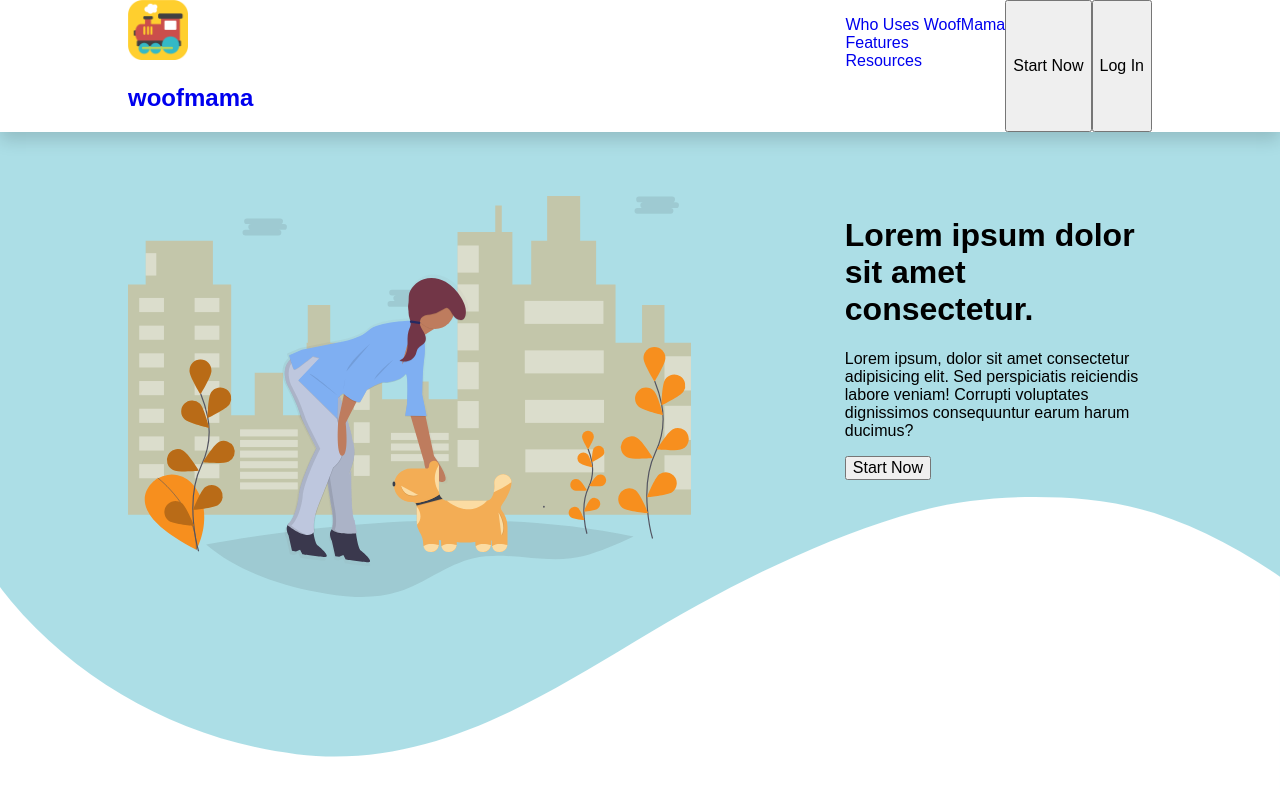
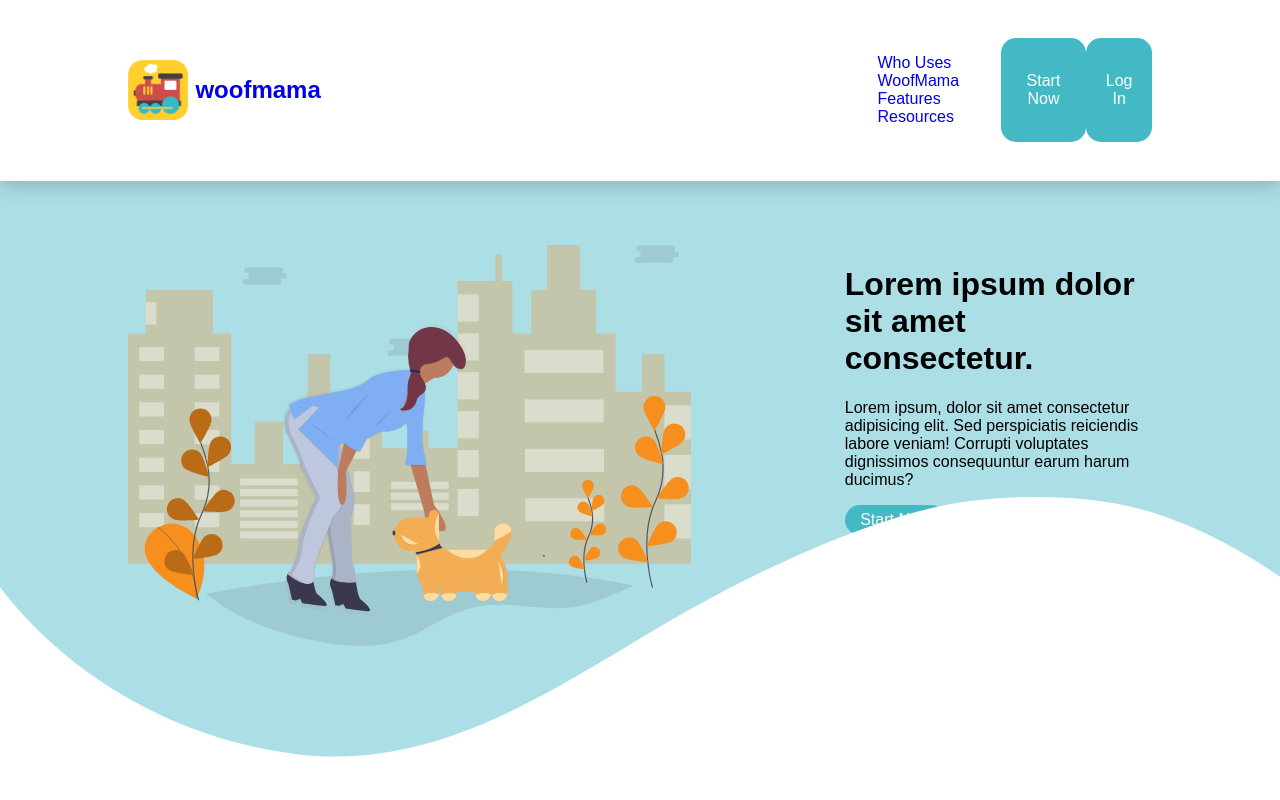
Before and after one commit to caropi/dog-daycare, a React (Create React App) app: page / in a window 1280 px wide. Shown: the top 800 px of the page. Built offline with nearby package versions, Linux system fonts and the light colour scheme; a web font is replaced by a local one.

Commit message:
adjusted markup a bit more to add classes and began styling buttons

```diff
--- a/src/components/Carousel.js
+++ b/src/components/Carousel.js
@@ -4,7 +4,7 @@ import Slider from "react-slick";
 const Carousel = () => {
     const settings = {
       accessibility: true,
-      arrows: false,
+      arrows: true,
       infinite: true,
       lazyLoad: true,
       pauseOnDotsHover: true,
--- a/src/components/Header.js
+++ b/src/components/Header.js
@@ -28,8 +28,8 @@ const Header = () => {
                             </a>
                         </li>
                     </ul>
-                    <CommonButton text="Start Now"/>
-                    <CommonButton text="Log In"/>
+                    <CommonButton btnClass={'common-button'} text="Start Now"/>
+                    <CommonButton btnClass={'common-button logged-out'} text="Log In"/>
             </div>
             </nav>
         </div>
--- /dev/null
+++ b/src/styles/_commonButton.scss
@@ -0,0 +1,14 @@
+.common-button {
+    border-radius: 15px;
+    padding: 2% 5%;
+    transition: 0.3s all ease-in-out;
+    color: white;
+    border: none;
+    background: $teal;
+
+    &:hover {
+        background: $blue;
+    }
+}
+
+.logged-out {}
--- a/src/styles/_nav.scss
+++ b/src/styles/_nav.scss
@@ -1,6 +1,8 @@
 .nav {
     background: white;
     box-shadow: 0 .5rem 1rem rgba(0, 0, 0, .15);
+    padding: 3% 0;
+    color: $blue;
 
     &__container {
         display: flex;
@@ -10,6 +12,13 @@
 
     &__img {
         max-width: 60px;
+        margin-right: 4%;
+    }
+
+    &__logo--link {
+        display: flex;
+        flex-direction: row;
+        align-items: center;
     }
 
     &__list-container {
--- a/src/styles/_variables.scss
+++ b/src/styles/_variables.scss
@@ -4,7 +4,7 @@ $indigo: #6610f2;
 $pink: #e83e8c;
 $red: #cb4e4b;
 $orange: #f78f1e;
-$teal: #0f8790;
+$blue: #0f8790;
 $cyan: #acdee6;
 $white: #fff;
 $gray: #6c757d;
@@ -14,8 +14,6 @@ $success: #ddd;
 $warning: #6a55a1;
 $danger: #cb4e4b;
 $light: #fff;
-$dark: #43b9c6;
-$blue: #43b9c6;
 $yellow: #ffc32f;
 $yellow-light: #feed7f;
 $green: #79be43;
--- a/src/styles/styles.scss
+++ b/src/styles/styles.scss
@@ -4,3 +4,4 @@
 @import "./nav";
 @import "./hero";
 @import "./carousel";
+@import "./commonButton";
```
